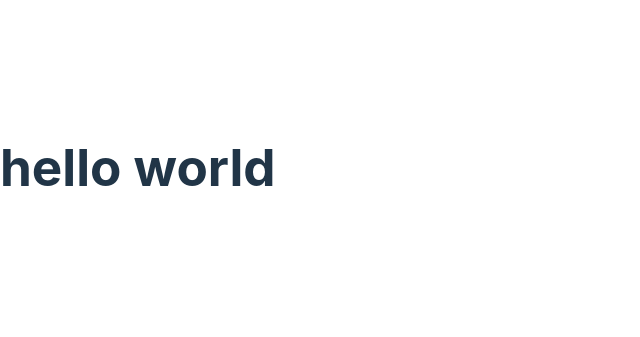
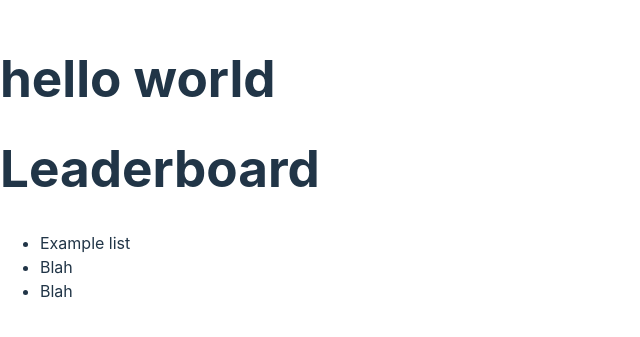
Before and after one commit to james-a-manson/Classify, a React (Vite) app: page / in a window 1280 px wide. Shown: the part 233-570 px from the top of the page, without its empty margins (0-640 px from the left). Built offline with nearby package versions, Linux system fonts and the light colour scheme.

Commit message:
Added import of leaderboard on App.jsx and added placeholder text

```diff
--- a/src/App.jsx
+++ b/src/App.jsx
@@ -2,7 +2,10 @@ import { useState } from 'react'
 import reactLogo from './assets/react.svg' //delete these two later, not needed anymore
 import viteLogo from '/vite.svg'           //also delete the logo files themselves
 import Header from './components/Header'
+import Leaderboard from './Leaderboard'
+
 import './App.css'
+
 
 function App() {
   const [count, setCount] = useState(0)
@@ -10,7 +13,7 @@ function App() {
   return (
     <>
       <Header title = 'hello world'/>
-
+      <Leaderboard />
     </>
   )
 }
--- a/src/Leaderboard.jsx
+++ b/src/Leaderboard.jsx
@@ -1,9 +1,20 @@
 import React from "react";
-
+import Header from "./components/Header";
 import './index.css';
 
 function Leaderboard() {
+    return (
+        <div>
+        <Header title = 'Leaderboard'/>
+        <ul>
+            <li>Example list</li>
+            <li>Blah</li>
+            <li>Blah</li>
 
+
+        </ul>
+        </div>
+    )
 }
 
 export default Leaderboard;
```
